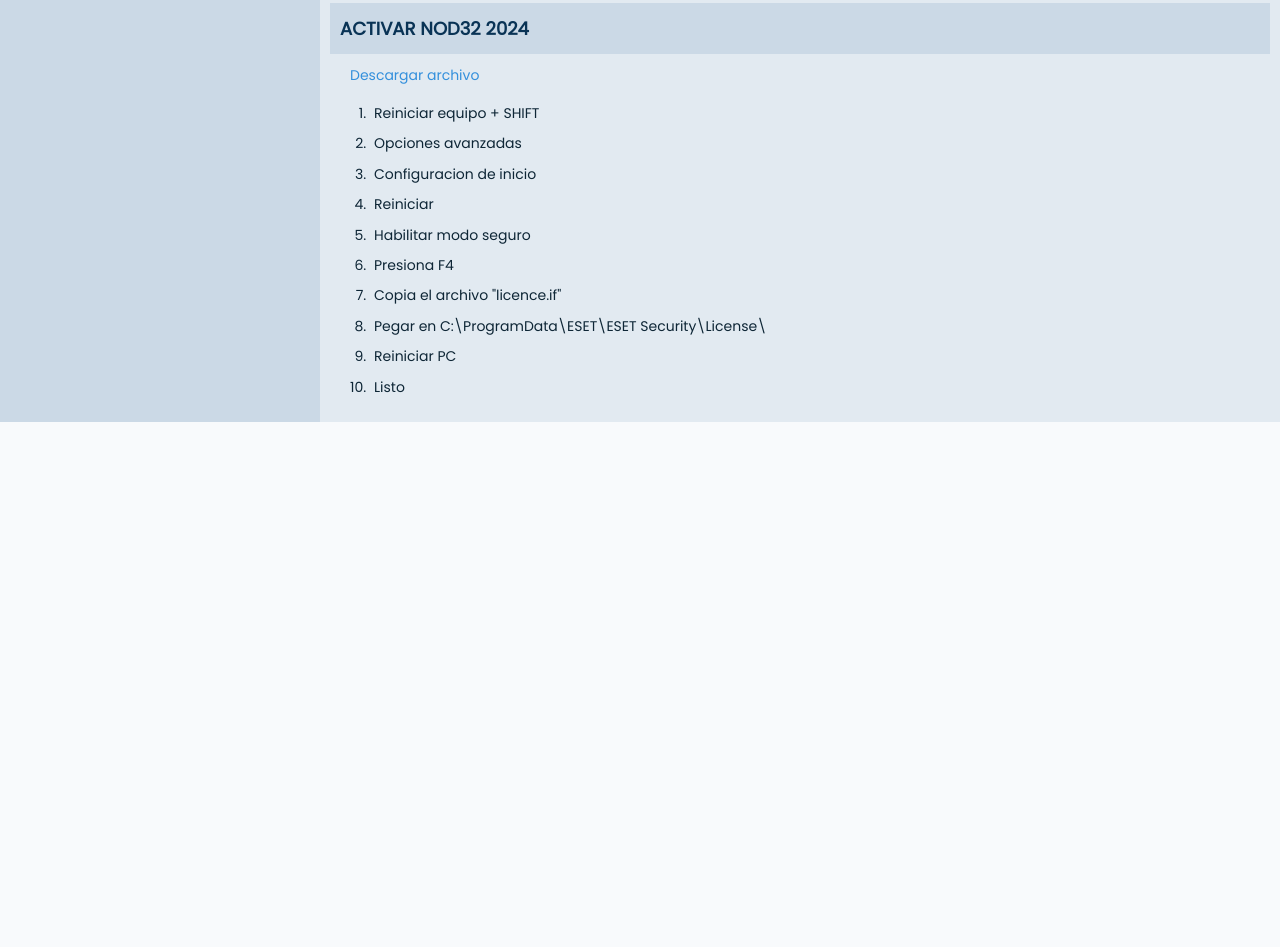
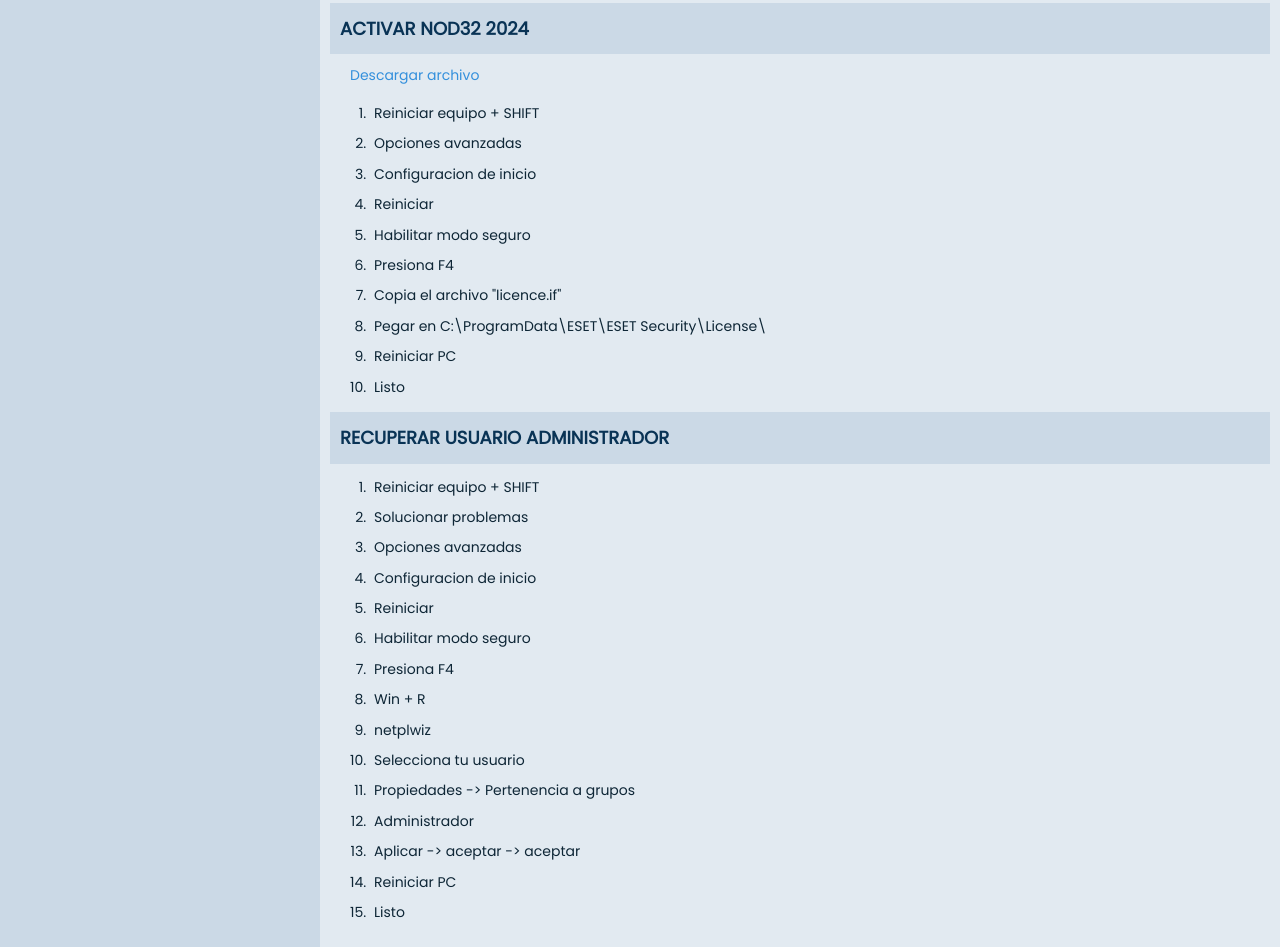
Before and after one commit to isaiismael/blog-computacion, a plain HTML site: page mas.html in a window 1280 px wide. Shown: the part 886-1833 px from the top of the page. Before the commit the page ends 1308 px from the top, so only its background shows below. Drawn offline with nearby package versions, Linux system fonts and the light colour scheme; some packages are replaced by stand-ins of ours; a script that the page names is missing.

Commit message:
blog v14

```diff
--- a/mas.html
+++ b/mas.html
@@ -60,6 +60,9 @@
                                     <li><a href="#drive" class="class-items d-block" class="p-1">Drive ilimitado</a>
                                     </li>
                                     <li><a href="#nod" class="class-items d-block" class="p-1">Activar nod32</a>
+                                    </li>
+                                    <li><a href="#admin" class="class-items d-block" class="p-1">Recuperar usuario
+                                            administrador</a>
                                     </li>
                                 </ol>
                             </div>
@@ -139,7 +142,7 @@
                     </section>
 
                     <!-- ACTIVAR NOD32 2024 -->
-                    <section id="drive" class="mb-2">
+                    <section id="nod" class="mb-2">
                         <h5 class="programas">ACTIVAR NOD32 2024</h5>
                         <section>
                             <div class="texto">
@@ -159,6 +162,32 @@
                                     <li class="p-1">Presiona F4</li>
                                     <li class="p-1">Copia el archivo "licence.if"</li>
                                     <li class="p-1">Pegar en C:\ProgramData\ESET\ESET Security\License\</li>
+                                    <li class="p-1">Reiniciar PC</li>
+                                    <li class="p-1">Listo</li>
+                                </ol>
+                            </div>
+                        </section>
+                    </section>
+
+                    <!-- RECUPERAR USUARIO ADMINISTRADOR -->
+                    <section id="admin" class="mb-2">
+                        <h5 class="programas">RECUPERAR USUARIO ADMINISTRADOR</h5>
+                        <section>
+                            <div class="texto">
+                                <ol>
+                                    <li class="p-1">Reiniciar equipo + SHIFT</li>
+                                    <li class="p-1">Solucionar problemas</li>
+                                    <li class="p-1">Opciones avanzadas</li>
+                                    <li class="p-1">Configuracion de inicio</li>
+                                    <li class="p-1">Reiniciar</li>
+                                    <li class="p-1">Habilitar modo seguro</li>
+                                    <li class="p-1">Presiona F4</li>
+                                    <li class="p-1">Win + R</li>
+                                    <li class="p-1">netplwiz</li>
+                                    <li class="p-1">Selecciona tu usuario</li>
+                                    <li class="p-1">Propiedades -> Pertenencia a grupos</li>
+                                    <li class="p-1">Administrador</li>
+                                    <li class="p-1">Aplicar -> aceptar -> aceptar</li>
                                     <li class="p-1">Reiniciar PC</li>
                                     <li class="p-1">Listo</li>
                                 </ol>
```
Also changed, not shown: git.html (+4 -0 lines).
